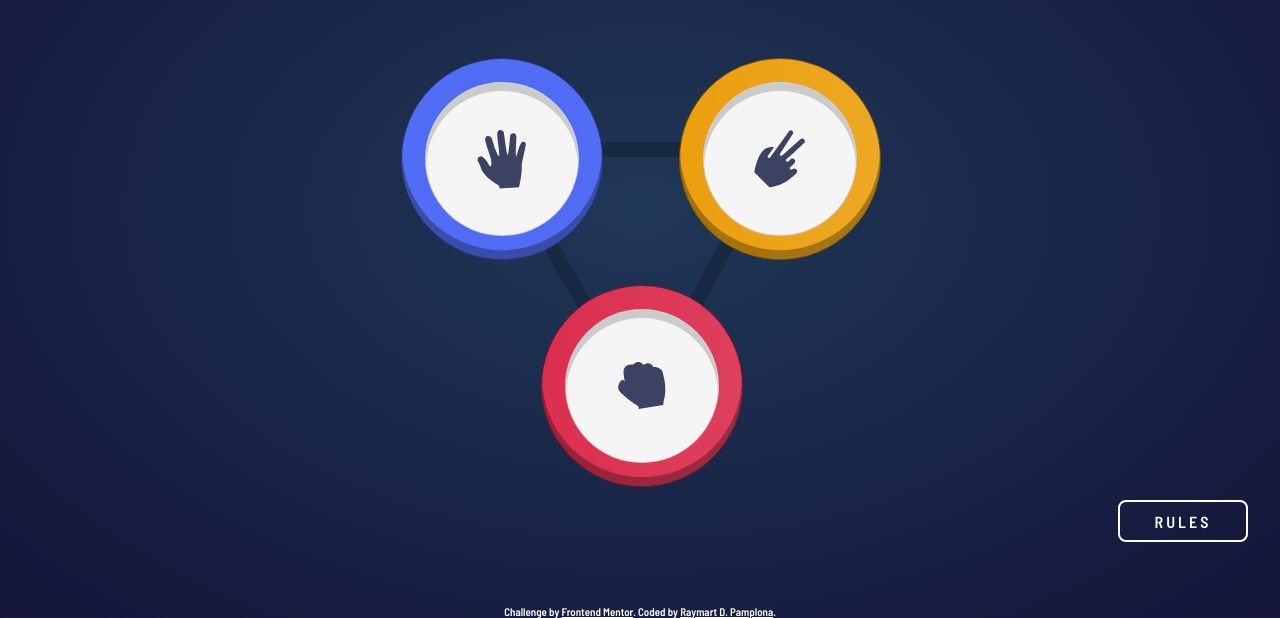
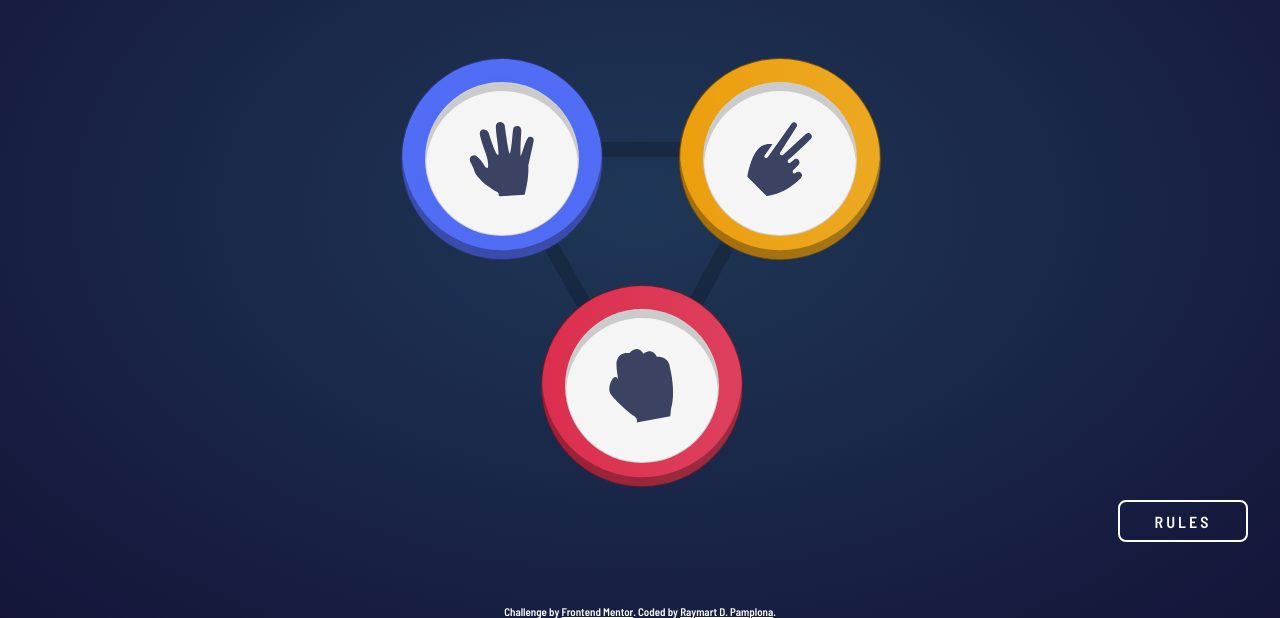
Before and after one commit to pikapikamart/frontendmentor-rock-paper-scissor, a plain HTML site: page index.html in a window 1280 px wide. Shown: the part 203-821 px from the top of the page. Drawn offline with Linux system fonts and the light colour scheme.

Commit message:
Add files via upload
Change the image width and height and added `h2`

```diff
--- a/index.html
+++ b/index.html
@@ -41,20 +41,19 @@
       <h1 class="score">0</h1>
     </div>
   </section>
-  <section class="play-container">
-    <h2></h2>
+  <div class="play-container">
     <div class="flex flex--j-between pick-text">
       <p>YOU PICKED</p>
       <p>THE HOUSE PICKED</p>
     </div>
     <a href="#" data-toggle="choices" data-value="paper" class="flex flex--a-center flex--j-center circle paper">
-      <img src="images/icon-paper.svg" alt="vector icon of paper">
+      <img class="choice-image" src="images/icon-paper.svg" alt="vector icon of paper">
     </a>
     <a href="#" data-toggle="choices" data-value="scissor" class="flex flex--a-center flex--j-center circle scissor">
-      <img src="images/icon-scissors.svg" alt="vector icon of scissor">
+      <img class="choice-image" src="images/icon-scissors.svg" alt="vector icon of scissor">
     </a>
     <a href="#" data-toggle="choices" data-value="rock" class="flex flex--a-center flex--j-center circle rock">
-      <img src="images/icon-rock.svg" alt="vector icon of rock">
+      <img class="choice-image" src="images/icon-rock.svg" alt="vector icon of rock">
     </a>
 
 
@@ -65,7 +64,7 @@
       YOU LOSE
       <button>PLAY AGAIN</button>
     </div>
-  </section>
+  </div>
   <button class="flex flex--j-center flex--a-center rule-button">
     <span>R</span>
     <span>U</span>
--- a/style.scss
+++ b/style.scss
@@ -235,6 +235,11 @@ div.show-modal {
         transform-origin: bottom;
         z-index: 5;
     }
+}
+
+.choice-image {
+    height: 75px;
+    width: 65px;
 }
 
 .result {
@@ -548,7 +553,11 @@ div.show-modal {
         &.go-right {
             transform: none !important;
         }
+    }
 
+    .choice-image {
+        height: auto;
+        width: auto;
     }
 
     .house-pick {
```
Also changed, not shown: style.css, 1 other file.
